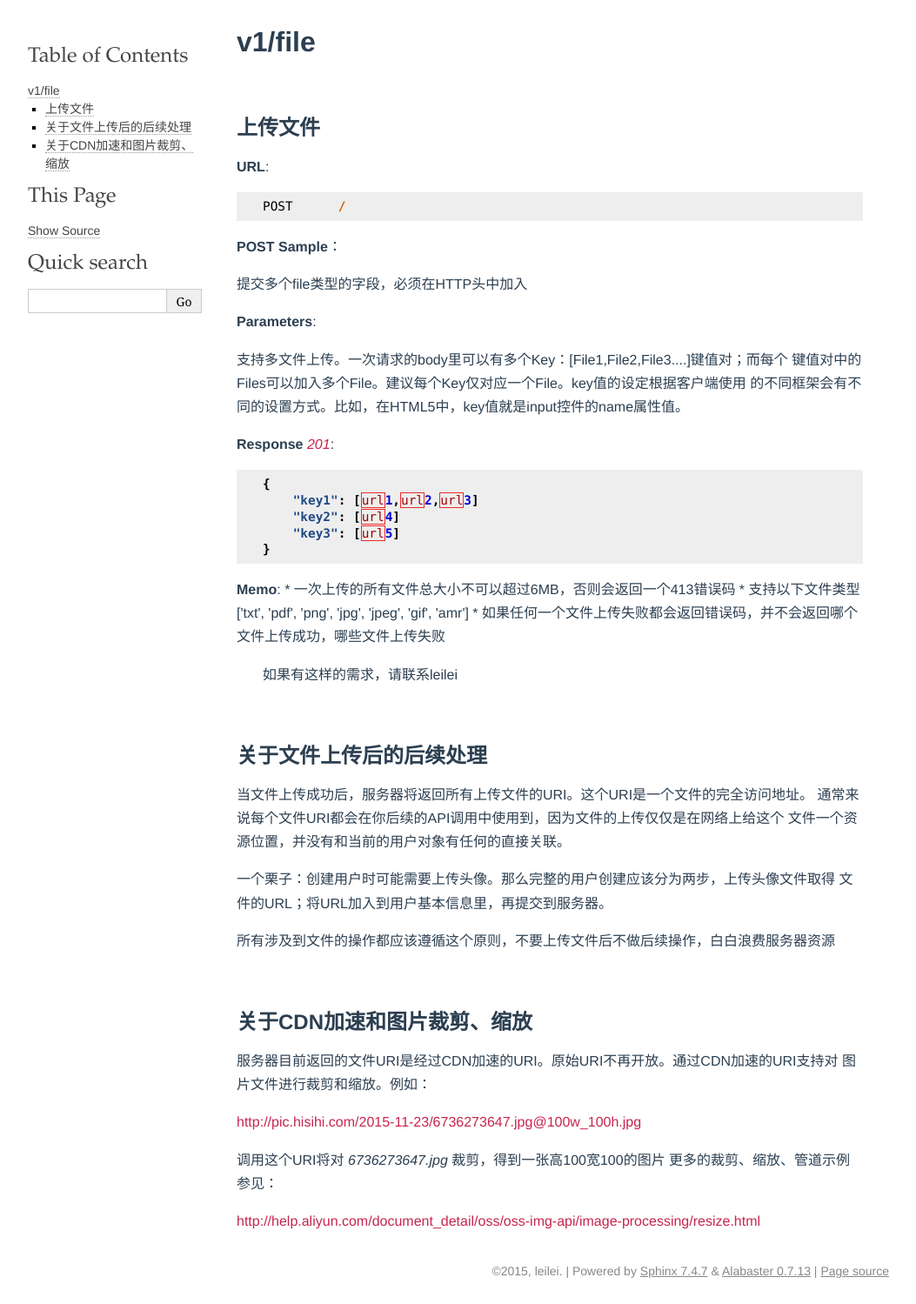
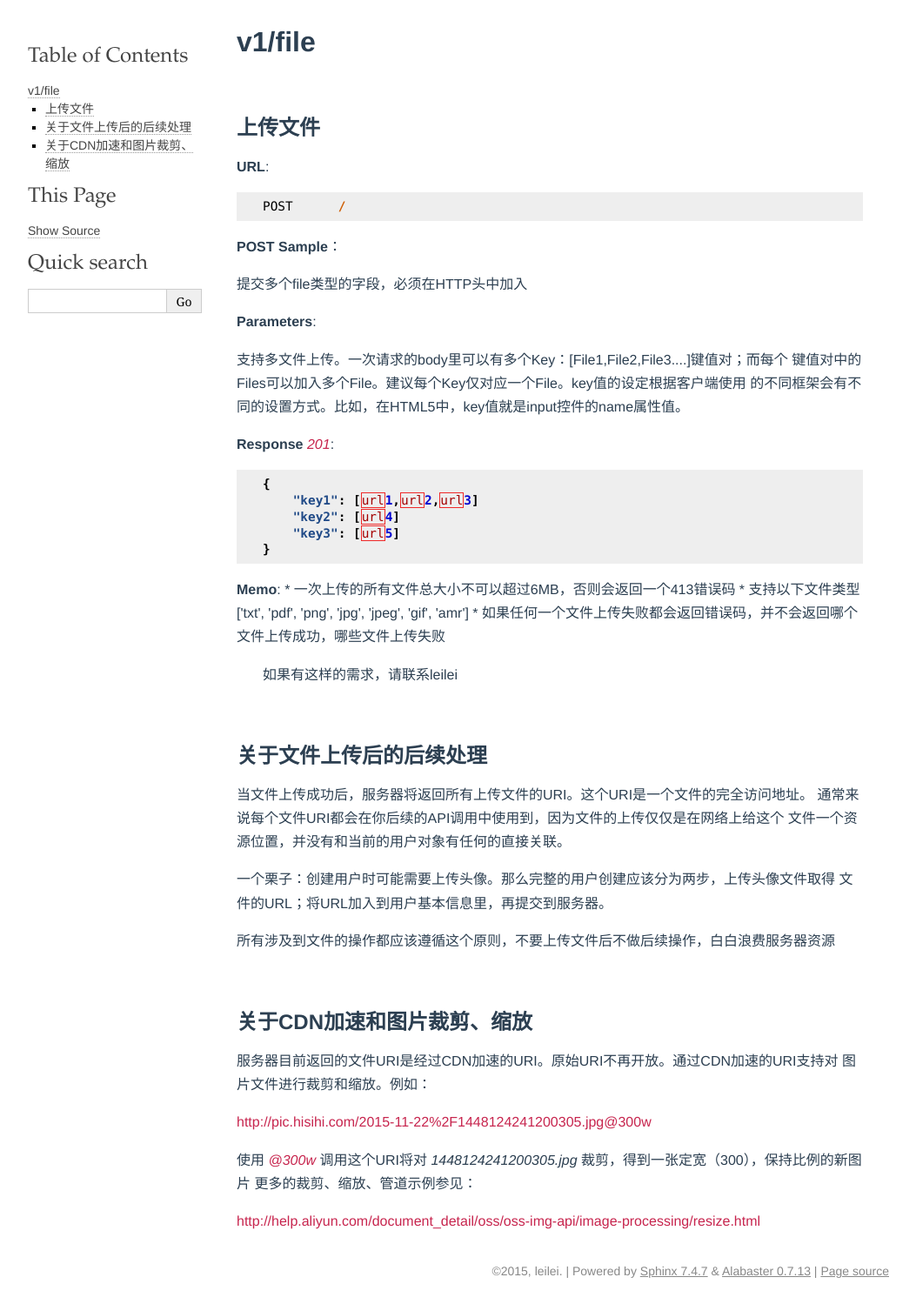
Before and after one commit to clownmelody/hisihi_api, a Sphinx documentation site: the page built from docs/file.rst, in a window 1280 px wide. Shown: the whole page at 87% size, without its empty margins (118-1171 px from the left). Built offline with Sphinx 7.4.7, drawn with Linux system fonts in a browser that asks for light colours.

Commit message:
修改文档中部分样式效果

```diff
--- a/docs/file.rst
+++ b/docs/file.rst
@@ -55,9 +55,9 @@ v1/file
 服务器目前返回的文件URI是经过CDN加速的URI。原始URI不再开放。通过CDN加速的URI支持对
 图片文件进行裁剪和缩放。例如：
 
-http://pic.hisihi.com/2015-11-23/6736273647.jpg@100w_100h.jpg
+http://pic.hisihi.com/2015-11-22%2F1448124241200305.jpg@300w
 
-调用这个URI将对 *6736273647.jpg* 裁剪，得到一张高100宽100的图片
+使用 `@300w` 调用这个URI将对 *1448124241200305.jpg* 裁剪，得到一张定宽（300），保持比例的新图片
 更多的裁剪、缩放、管道示例参见：
 
 http://help.aliyun.com/document_detail/oss/oss-img-api/image-processing/resize.html
--- a/docs/index.rst
+++ b/docs/index.rst
@@ -37,5 +37,4 @@ Api V1 说明
    user
    online
    mall
-   test
-   md
+   file
```
Also changed, not shown: docs/status.rst (+5 -5 lines).
